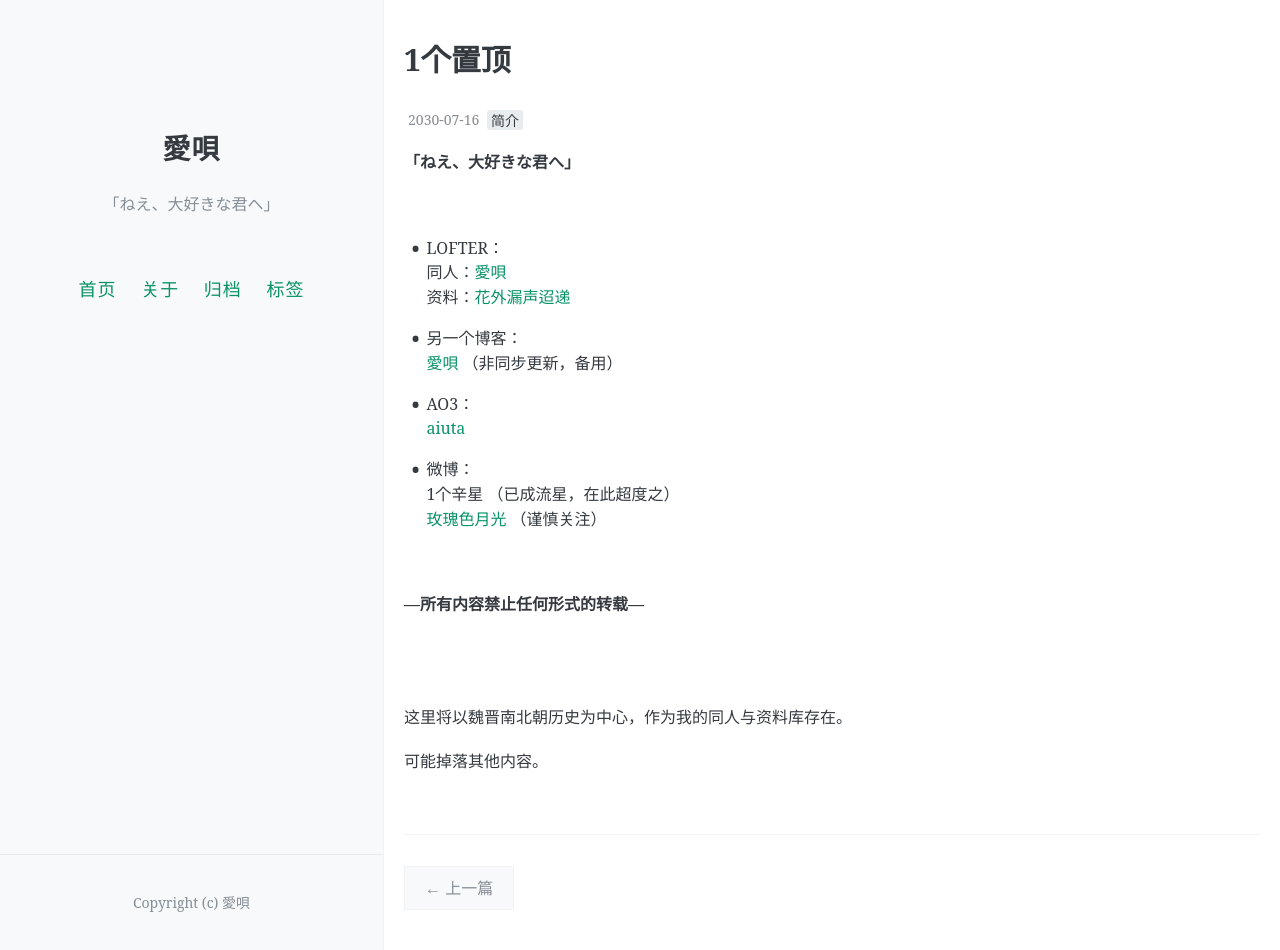
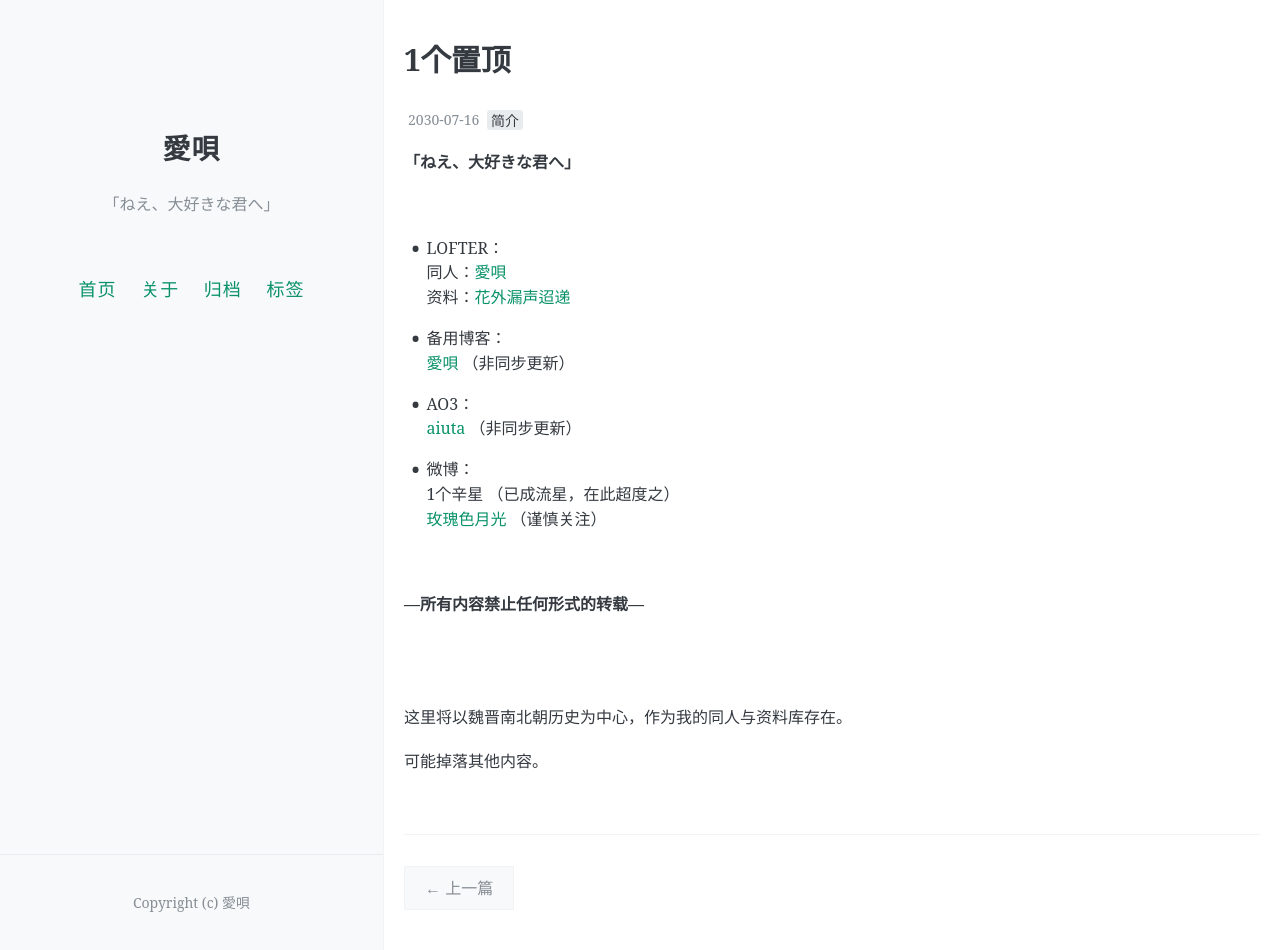
Before and after one commit to aiuta264/aiuta, a Jekyll site: the page built from _posts/2030-07-16-zhiding.md, in a window 1280 px wide and 950 px high. Built offline with Jekyll 4.4.1, drawn with Linux system fonts in a browser that asks for light colours; comment, search, counter and statistics services are not loaded.

Commit message:
Update 2030-07-16-zhiding.md

```diff
--- a/_posts/2030-07-16-zhiding.md
+++ b/_posts/2030-07-16-zhiding.md
@@ -17,11 +17,11 @@ pinned: true
 同人：[愛唄](https://aiuta.lofter.com/ "愛唄的LOFTER")
 资料：[花外漏声迢递](http://huawailousheng.lofter.com/  "花外漏声迢递的LOFTER")
 
-* 另一个博客：
-[愛唄](http://aiuta.3rin.net/ "愛唄的BLOG") （非同步更新，备用）
+* 备用博客：
+[愛唄](http://aiuta.3rin.net/ "愛唄的BLOG") （非同步更新）
 
 * AO3：
-[aiuta](https://archiveofourown.org/users/aiuta "aiuta的AO3")
+[aiuta](https://archiveofourown.org/users/aiuta "aiuta的AO3") （非同步更新）
 
 * 微博：
 1个辛星 （已成流星，在此超度之）
```
